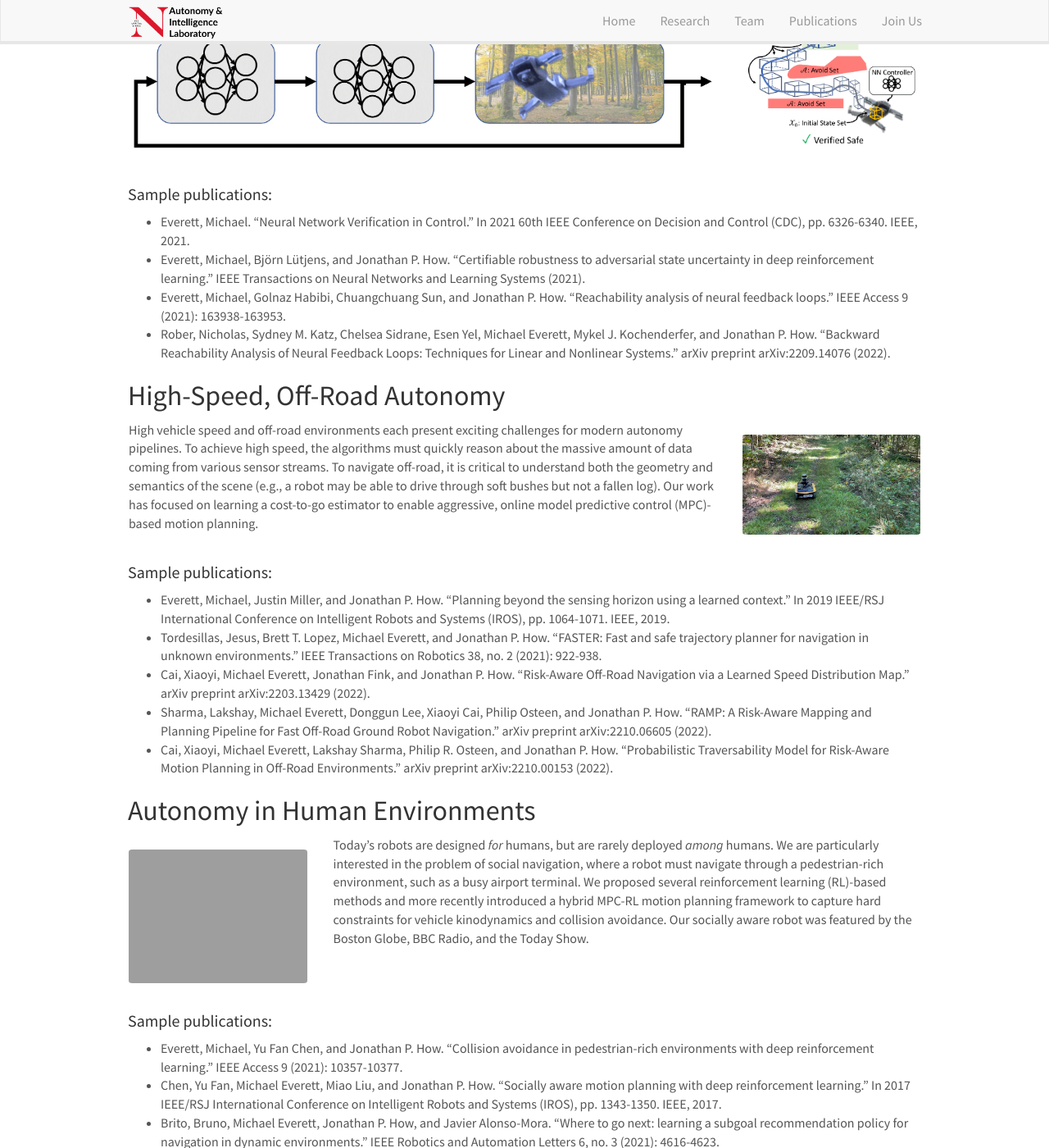
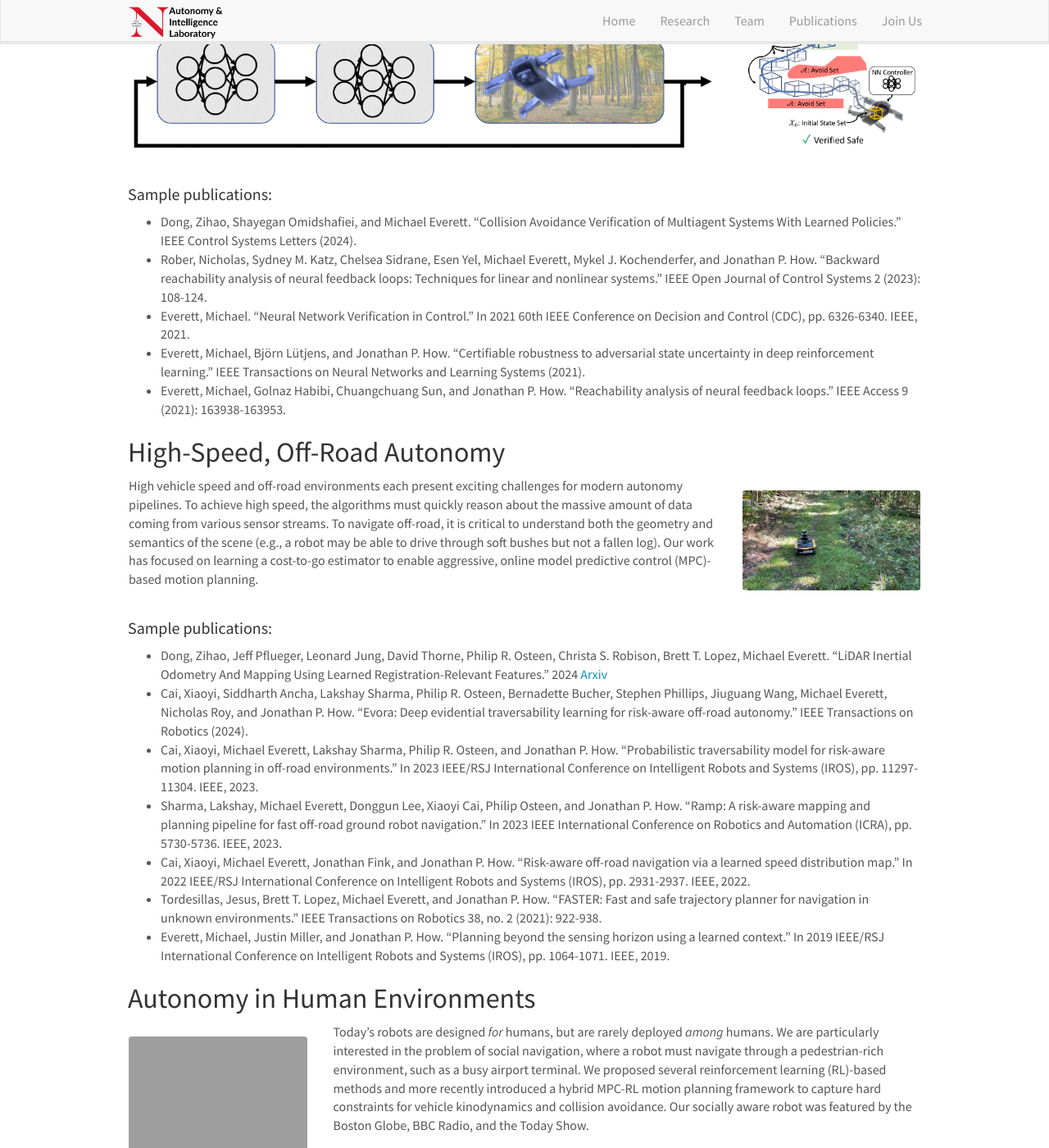
Before and after one commit to neu-autonomy/lab_website, a Jekyll site: the page built from _pages/research.md, in a window 1280 px wide and 1400 px high, scrolled down 387 px. Shown: the whole window at 82% size. Built offline with Jekyll 4.4.1, drawn with Linux system fonts in a browser that asks for light colours; nearby versions of some CDN libraries; some of the changed text lies outside the part shown.

Commit message:
update research page

```diff
--- a/_pages/research.md
+++ b/_pages/research.md
@@ -25,10 +25,11 @@ Learning-based methods could provide solutions to many of the long-standing chal
 
 
 #### Sample publications:
+- Dong, Zihao, Shayegan Omidshafiei, and Michael Everett. "Collision Avoidance Verification of Multiagent Systems With Learned Policies." IEEE Control Systems Letters (2024).
+- Rober, Nicholas, Sydney M. Katz, Chelsea Sidrane, Esen Yel, Michael Everett, Mykel J. Kochenderfer, and Jonathan P. How. "Backward reachability analysis of neural feedback loops: Techniques for linear and nonlinear systems." IEEE Open Journal of Control Systems 2 (2023): 108-124.
 - Everett, Michael. "Neural Network Verification in Control." In 2021 60th IEEE Conference on Decision and Control (CDC), pp. 6326-6340. IEEE, 2021.
 - Everett, Michael, Björn Lütjens, and Jonathan P. How. "Certifiable robustness to adversarial state uncertainty in deep reinforcement learning." IEEE Transactions on Neural Networks and Learning Systems (2021).
 - Everett, Michael, Golnaz Habibi, Chuangchuang Sun, and Jonathan P. How. "Reachability analysis of neural feedback loops." IEEE Access 9 (2021): 163938-163953.
-- Rober, Nicholas, Sydney M. Katz, Chelsea Sidrane, Esen Yel, Michael Everett, Mykel J. Kochenderfer, and Jonathan P. How. "Backward Reachability Analysis of Neural Feedback Loops: Techniques for Linear and Nonlinear Systems." arXiv preprint arXiv:2209.14076 (2022).
 
 ## High-Speed, Off-Road Autonomy
 
@@ -44,12 +45,14 @@ Learning-based methods could provide solutions to many of the long-standing chal
 </div>
 
 #### Sample publications:
+- Dong, Zihao, Jeff Pflueger, Leonard Jung, David Thorne, Philip R. Osteen, Christa S. Robison, Brett T. Lopez, Michael Everett. "LiDAR Inertial Odometry And Mapping
+Using Learned Registration-Relevant Features." 2024 [Arxiv](https://arxiv.org/pdf/2410.02961)
+- Cai, Xiaoyi, Siddharth Ancha, Lakshay Sharma, Philip R. Osteen, Bernadette Bucher, Stephen Phillips, Jiuguang Wang, Michael Everett, Nicholas Roy, and Jonathan P. How. "Evora: Deep evidential traversability learning for risk-aware off-road autonomy." IEEE Transactions on Robotics (2024).
+- Cai, Xiaoyi, Michael Everett, Lakshay Sharma, Philip R. Osteen, and Jonathan P. How. "Probabilistic traversability model for risk-aware motion planning in off-road environments." In 2023 IEEE/RSJ International Conference on Intelligent Robots and Systems (IROS), pp. 11297-11304. IEEE, 2023.
+- Sharma, Lakshay, Michael Everett, Donggun Lee, Xiaoyi Cai, Philip Osteen, and Jonathan P. How. "Ramp: A risk-aware mapping and planning pipeline for fast off-road ground robot navigation." In 2023 IEEE International Conference on Robotics and Automation (ICRA), pp. 5730-5736. IEEE, 2023.
+- Cai, Xiaoyi, Michael Everett, Jonathan Fink, and Jonathan P. How. "Risk-aware off-road navigation via a learned speed distribution map." In 2022 IEEE/RSJ International Conference on Intelligent Robots and Systems (IROS), pp. 2931-2937. IEEE, 2022.
+- Tordesillas, Jesus, Brett T. Lopez, Michael Everett, and Jonathan P. How. "FASTER: Fast and safe trajectory planner for navigation in unknown environments." IEEE Transactions on Robotics 38, no. 2 (2021): 922-938.
 - Everett, Michael, Justin Miller, and Jonathan P. How. "Planning beyond the sensing horizon using a learned context." In 2019 IEEE/RSJ International Conference on Intelligent Robots and Systems (IROS), pp. 1064-1071. IEEE, 2019.
-- Tordesillas, Jesus, Brett T. Lopez, Michael Everett, and Jonathan P. How. "FASTER: Fast and safe trajectory planner for navigation in unknown environments." IEEE Transactions on Robotics 38, no. 2 (2021): 922-938.
-- Cai, Xiaoyi, Michael Everett, Jonathan Fink, and Jonathan P. How. "Risk-Aware Off-Road Navigation via a Learned Speed Distribution Map." arXiv preprint arXiv:2203.13429 (2022).
-- Sharma, Lakshay, Michael Everett, Donggun Lee, Xiaoyi Cai, Philip Osteen, and Jonathan P. How. "RAMP: A Risk-Aware Mapping and Planning Pipeline for Fast Off-Road Ground Robot Navigation." arXiv preprint arXiv:2210.06605 (2022).
-- Cai, Xiaoyi, Michael Everett, Lakshay Sharma, Philip R. Osteen, and Jonathan P. How. "Probabilistic Traversability Model for Risk-Aware Motion Planning in Off-Road Environments." arXiv preprint arXiv:2210.00153 (2022).
-
 
 ## Autonomy in Human Environments
 
@@ -64,6 +67,7 @@ Learning-based methods could provide solutions to many of the long-standing chal
 </div>
 
 #### Sample publications:
+- Francis, Anthony, Claudia Pérez-d'Arpino, Chengshu Li, Fei Xia, Alexandre Alahi, Rachid Alami, Aniket Bera et al. "Principles and guidelines for evaluating social robot navigation algorithms." ACM Transactions on Human-Robot Interaction (to appear), 2024.
+- Brito, Bruno, Michael Everett, Jonathan P. How, and Javier Alonso-Mora. "Where to go next: learning a subgoal recommendation policy for navigation in dynamic environments." IEEE Robotics and Automation Letters 6, no. 3 (2021): 4616-4623.
 - Everett, Michael, Yu Fan Chen, and Jonathan P. How. "Collision avoidance in pedestrian-rich environments with deep reinforcement learning." IEEE Access 9 (2021): 10357-10377.
 - Chen, Yu Fan, Michael Everett, Miao Liu, and Jonathan P. How. "Socially aware motion planning with deep reinforcement learning." In 2017 IEEE/RSJ International Conference on Intelligent Robots and Systems (IROS), pp. 1343-1350. IEEE, 2017.
-- Brito, Bruno, Michael Everett, Jonathan P. How, and Javier Alonso-Mora. "Where to go next: learning a subgoal recommendation policy for navigation in dynamic environments." IEEE Robotics and Automation Letters 6, no. 3 (2021): 4616-4623.
```
